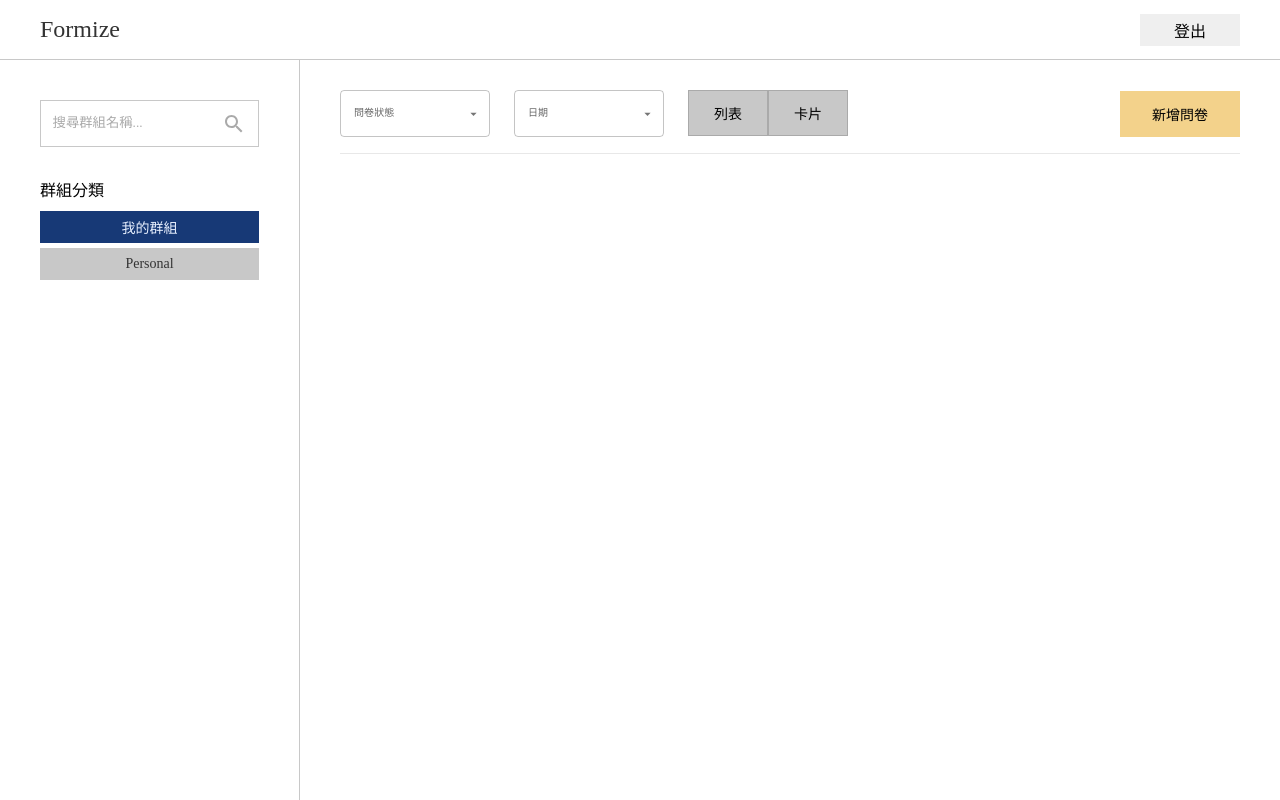
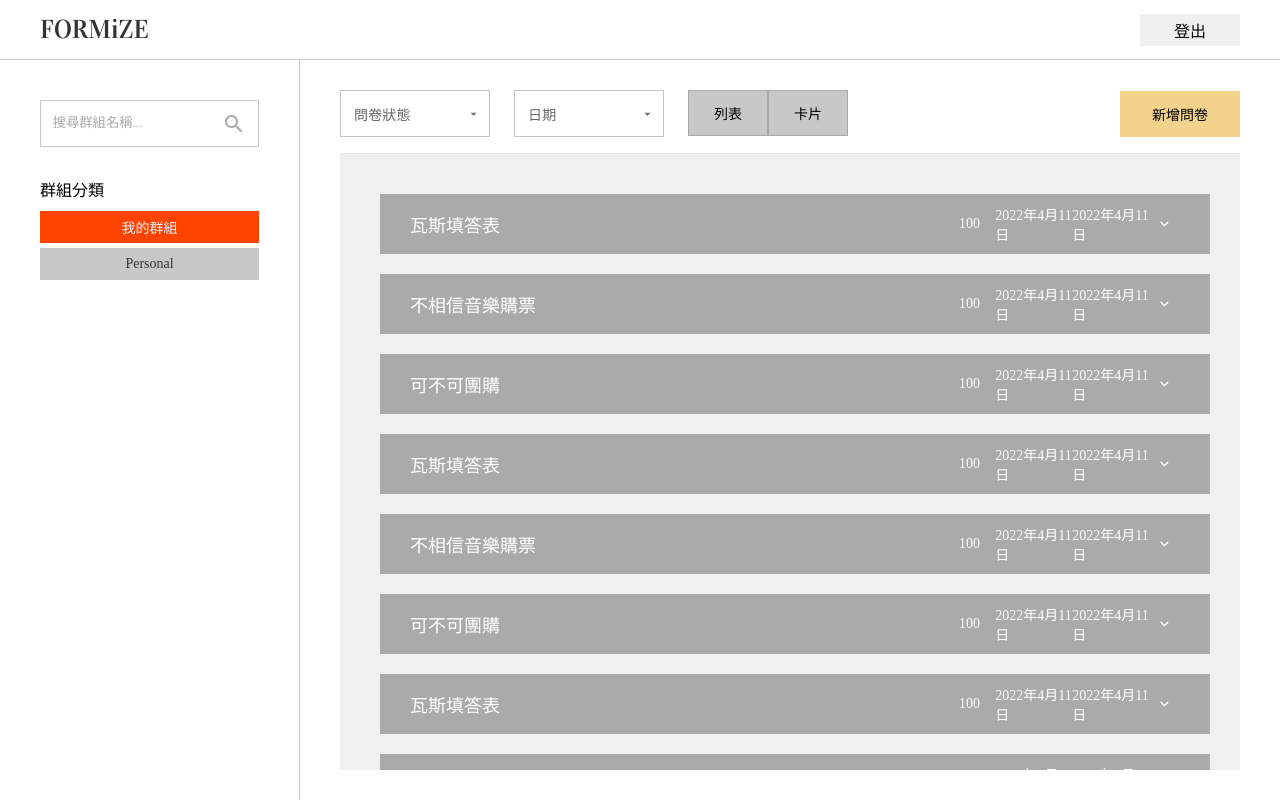
Before and after one commit to f0955710119/formize, a Next.js app: page /admin in a window 1280 px wide. Built offline with nearby package versions, Linux system fonts and the light colour scheme; a web font is replaced by a local one.

Commit message:
Add simple layout to dashboard

```diff
--- a/pages/_app.tsx
+++ b/pages/_app.tsx
@@ -18,11 +18,16 @@ const GlobalStyle = createGlobalStyle`
     src: url('/fonts/HanaMinB.ttf') format('truetype');
   }
 
+  @font-face {
+    font-family: Vidaloka;
+    src: url('/fonts/Vidaloka-Regular.ttf') format('truetype');
+  }
+
   * {
     margin: 0;
     padding: 0;
     box-sizing: border-box;
-    font-family: HanaMinA !important;
+    font-family:  HanaMinA !important;
   }
 
   html {
@@ -33,8 +38,8 @@ const GlobalStyle = createGlobalStyle`
     font-size: 1.6rem;
   }
 
-  ul: {
-    list-style: none;
+  ul {
+    list-style:none;
   }
 
   a:link,a:visited {
--- a/pages/admin/index.tsx
+++ b/pages/admin/index.tsx
@@ -1,3 +1,4 @@
+import Head from "next/head";
 import type { NextPage } from "next";
 import Header from "../../src/components/UI/Header";
 import Main from "../../src/components/UI/Main";
@@ -7,6 +8,15 @@ import Dashboard from "../../src/components/Admin/FormManagement/Dashboard/Dashb
 const Admin: NextPage = () => {
   return (
     <>
+      <Head>
+        <title>Formize</title>
+        <meta name="description" content="Formize - 簡易上手的質感問卷工具" />
+        <link rel="icon" href="/favicon.ico" />
+        <link
+          href="https://fonts.googleapis.com/css2?family=Vidaloka&display=swap"
+          rel="stylesheet"
+        />
+      </Head>
       <Header />
       <Main>
         <GroupSideBar />
--- a/pages/index.tsx
+++ b/pages/index.tsx
@@ -31,6 +31,10 @@ const Home: NextPage = () => {
         <title>Formize</title>
         <meta name="description" content="Formize - 簡易上手的質感問卷工具" />
         <link rel="icon" href="/favicon.ico" />
+        <link
+          href="https://fonts.googleapis.com/css2?family=Vidaloka&display=swap"
+          rel="stylesheet"
+        ></link>
       </Head>
       <DefalutMain>
         <LoginForm />
--- a/src/components/Admin/FormManagement/Dashboard/Dashboard.tsx
+++ b/src/components/Admin/FormManagement/Dashboard/Dashboard.tsx
@@ -2,19 +2,54 @@ import { FC } from "react";
 import styled from "styled-components";
 
 import DashboardHeader from "./DashboardHeader";
+import SurveyList from "./Surveys/SurveyList";
 
 const DashboardWrapper = styled.div`
   display: flex;
   flex-direction: column;
-  padding: 3.4rem 4rem 4rem 4rem;
+  padding: 3.4rem 4rem 3rem 4rem;
   width: calc(100vw - 30rem);
   height: calc(100vh - 6rem);
+`;
+
+const DashboarMain = styled.main`
+  padding: 4rem 3rem 4rem 4rem;
+  width: 100%;
+  height: calc(100% - 6rem);
+  background-color: #f0f0f0;
+  overflow-y: scroll;
+
+  &::-webkit-scrollbar-track {
+    background-color: #ccc;
+  }
+
+  &::-webkit-scrollbar {
+    width: 1rem;
+    background-color: #f5f5f5;
+  }
+
+  &::-webkit-scrollbar-thumb {
+    background-color: #f90;
+    background-image: -webkit-linear-gradient(
+      45deg,
+      rgba(255, 255, 255, 0.2) 25%,
+      transparent 25%,
+      transparent 50%,
+      rgba(255, 255, 255, 0.2) 50%,
+      rgba(255, 255, 255, 0.2) 75%,
+      transparent 75%,
+      transparent
+    );
+  }
 `;
 
 const Dashboard: FC = () => {
   return (
     <DashboardWrapper>
       <DashboardHeader />
+      <DashboarMain>
+        <SurveyList />
+      </DashboarMain>
     </DashboardWrapper>
   );
 };
--- a/src/components/Admin/FormManagement/Dashboard/DashboardHeader.tsx
+++ b/src/components/Admin/FormManagement/Dashboard/DashboardHeader.tsx
@@ -33,7 +33,7 @@ const ButtonWrapper = styled.button`
 
   &:hover {
     color: #fff;
-    background-color: #c18d1b;
+    background-color: #f90;
   }
 `;
 
--- a/src/components/Admin/FormManagement/Dashboard/FilterComboBox.tsx
+++ b/src/components/Admin/FormManagement/Dashboard/FilterComboBox.tsx
@@ -1,7 +1,18 @@
 import { FC } from "react";
+import styled from "styled-components";
 import TextField from "@mui/material/TextField";
 import Autocomplete from "@mui/material/Autocomplete";
 
+// BUG: 之後要照官方文件建議去改
+const CustomedComboBox = styled(Autocomplete)`
+  & div {
+    border-radius: 0px;
+  }
+
+  & label {
+    font-size: 1.4rem;
+  }
+`;
 interface FilterComboBoxProps {
   fieldLabel: string;
   options: string[];
@@ -20,13 +31,13 @@ const FilterComboBox: FC<FilterComboBoxProps> = ({
   style,
 }: FilterComboBoxProps) => {
   return (
-    <Autocomplete
+    <CustomedComboBox
       disablePortal
       id={id}
       options={options}
       sx={{
         width: style.width,
-        borderRadius: style.radius,
+        borderRadius: `${style.radius}px`,
         mr: style.mr,
       }}
       renderInput={(params) => <TextField {...params} label={fieldLabel} />}
--- /dev/null
+++ b/src/components/Admin/FormManagement/Dashboard/Surveys/SurveyCard.tsx
@@ -0,0 +1,6 @@
+import { FC } from "react";
+import styled from "styled-components";
+
+const SurveyCard: FC = () => {};
+
+export default SurveyCard;
--- /dev/null
+++ b/src/components/Admin/FormManagement/Dashboard/Surveys/SurveyItem.tsx
@@ -0,0 +1,113 @@
+import { FC, useState } from "react";
+import styled from "styled-components";
+import ExpandMoreIcon from "@mui/icons-material/ExpandMore";
+import SurveyOptionList from "./SurveyOptionList";
+
+const ItemWrapper = styled.li`
+  display: flex;
+  align-items: center;
+  position: relative;
+  padding: 1rem 3rem;
+  width: 100%;
+  height: 6rem;
+  color: #fff;
+  font-size: 1.4rem;
+  background-color: #aaa;
+  box-shadow: 4px 4px 0 transparent;
+  transition: box-shadow 0.2s;
+
+  &:hover {
+    box-shadow: 4px 4px 0 #777;
+    /* transform: translateY(-0.5rem); */
+  }
+
+  &:not(:last-child) {
+    margin-bottom: 2rem;
+  }
+`;
+
+const Title = styled.span`
+  display: block;
+  width: 71.3%;
+  font-size: 1.8rem;
+`;
+
+const ResponseNumber = styled.span`
+  width: 4.7%;
+`;
+
+const Date = styled.span`
+  font-size: 1.4rem;
+  width: 10%;
+`;
+
+const IconWrapper = styled.div`
+  display: flex;
+  justify-content: center;
+  align-items: center;
+
+  width: 4%;
+  height: 100%;
+
+  /* &::after {
+    content: "";
+    position: absolute;
+    top: 100%;
+    right: 30%;
+    width: 10rem;
+    background-color: #333;
+
+    height: 0;
+    opacity: 0;
+    visibility: hidden;
+    transition: height 0.1s ease-in-out, opacity 0.1s ease-in-out;
+  }
+
+  &:hover::after {
+    height: 5rem;
+    opacity: 1;
+    visibility: visible;
+  } */
+`;
+
+interface SurveyItemProps {
+  title: string;
+  responseNumber: number;
+  date: Date;
+}
+
+const SurveyItem: FC<SurveyItemProps> = ({
+  title,
+  responseNumber,
+  date,
+}: SurveyItemProps) => {
+  const [hasClickExpand, setHasClickExpand] = useState<boolean>(false);
+  return (
+    <ItemWrapper onMouseLeave={() => setHasClickExpand(false)}>
+      <Title>{title}</Title>
+      <ResponseNumber>{responseNumber}</ResponseNumber>
+      <Date>
+        {date.toLocaleString("zh-tw", {
+          year: "numeric",
+          month: "long",
+          day: "numeric",
+        })}
+      </Date>
+      <Date>
+        {date.toLocaleString("zh-tw", {
+          year: "numeric",
+          month: "long",
+          day: "numeric",
+        })}
+      </Date>
+      <IconWrapper onMouseEnter={() => setHasClickExpand(true)}>
+        <ExpandMoreIcon
+          sx={{ width: "55%", height: "100%", cursor: "pointer" }}
+        />
+      </IconWrapper>
+      {hasClickExpand && <SurveyOptionList />}
+    </ItemWrapper>
+  );
+};
+
+export default SurveyItem;
--- /dev/null
+++ b/src/components/Admin/FormManagement/Dashboard/Surveys/SurveyList.tsx
@@ -0,0 +1,33 @@
+import { FC } from "react";
+import styled from "styled-components";
+import SurveyItem from "./SurveyItem";
+
+const test = [
+  "瓦斯填答表",
+  "不相信音樂購票",
+  "可不可團購",
+  "瓦斯填答表",
+  "不相信音樂購票",
+  "可不可團購",
+  "瓦斯填答表",
+  "不相信音樂購票",
+  "可不可團購",
+];
+
+const ListWrapper = styled.ul`
+  display: flex;
+  flex-direction: column;
+  width: 100%;
+`;
+
+const SurveyList: FC = () => {
+  return (
+    <ListWrapper>
+      {test.map((t, s) => (
+        <SurveyItem title={t} responseNumber={100} date={new Date()} key={s} />
+      ))}
+    </ListWrapper>
+  );
+};
+
+export default SurveyList;
--- /dev/null
+++ b/src/components/Admin/FormManagement/Dashboard/Surveys/SurveyOptionList.tsx
@@ -0,0 +1,53 @@
+import { FC } from "react";
+import styled from "styled-components";
+
+const ListWrapper = styled.div`
+  display: flex;
+  flex-direction: column;
+  justify-content: center;
+  align-items: center;
+  position: absolute;
+  top: 70%;
+  right: 4%;
+  padding-top: 0.4rem;
+  width: 10rem;
+  background-color: #333;
+  z-index: 1;
+  /* height: 100%; */
+`;
+
+const Item = styled.div`
+  width: 100%;
+  margin-bottom: 0.5rem;
+  transition: background-color 0.2s;
+  padding: 0.4rem 1rem;
+  cursor: pointer;
+
+  &:hover {
+    /* color: #f90; */
+    background-color: #f90;
+  }
+`;
+
+const defalutOptionItems = [
+  "開啟",
+  "預覽",
+  "移動",
+  "複製",
+  "建立子問卷",
+  "統計圖表",
+  "明細匯出",
+  "刪除問卷",
+];
+
+const SurveyOptionList: FC = () => {
+  return (
+    <ListWrapper>
+      {defalutOptionItems.map((t, i) => (
+        <Item key={i}>{t}</Item>
+      ))}
+    </ListWrapper>
+  );
+};
+
+export default SurveyOptionList;
--- a/src/components/Admin/FormManagement/SideBar/GroupSelectButton.tsx
+++ b/src/components/Admin/FormManagement/SideBar/GroupSelectButton.tsx
@@ -14,13 +14,13 @@ const ButtonWrapper = styled.button`
   height: 3.2rem;
   color: ${({ active }: ButtonWrapper) => (active ? "#e9f1ff" : "#333")};
   background-color: ${({ active }: ButtonWrapper) =>
-    active ? "#173976" : "#c8c8c8"};
+    active ? "#ff4400" : "#c8c8c8"};
   margin-bottom: 0.5rem;
   cursor: pointer;
 
   &:hover {
     color: #e9f1ff;
-    background-color: #173976;
+    background-color: #f90;
   }
 `;
 
--- a/src/components/UI/Logo.tsx
+++ b/src/components/UI/Logo.tsx
@@ -12,15 +12,16 @@ const LogoWrapper = styled.div`
 const LogoText = styled.span`
   display: block;
   width: 100%;
-  font-size: 2.4rem;
+  font-size: 2.6rem;
   color: #333;
+  font-family: Vidaloka !important;
 `;
 
 const Logo: FC = () => {
   return (
     <Link href="/">
       <LogoWrapper>
-        <LogoText>Formize</LogoText>
+        <LogoText>FORMiZE</LogoText>
       </LogoWrapper>
     </Link>
   );
```
Also changed, not shown: public/fonts/Vidaloka-Regular.ttf (added).
